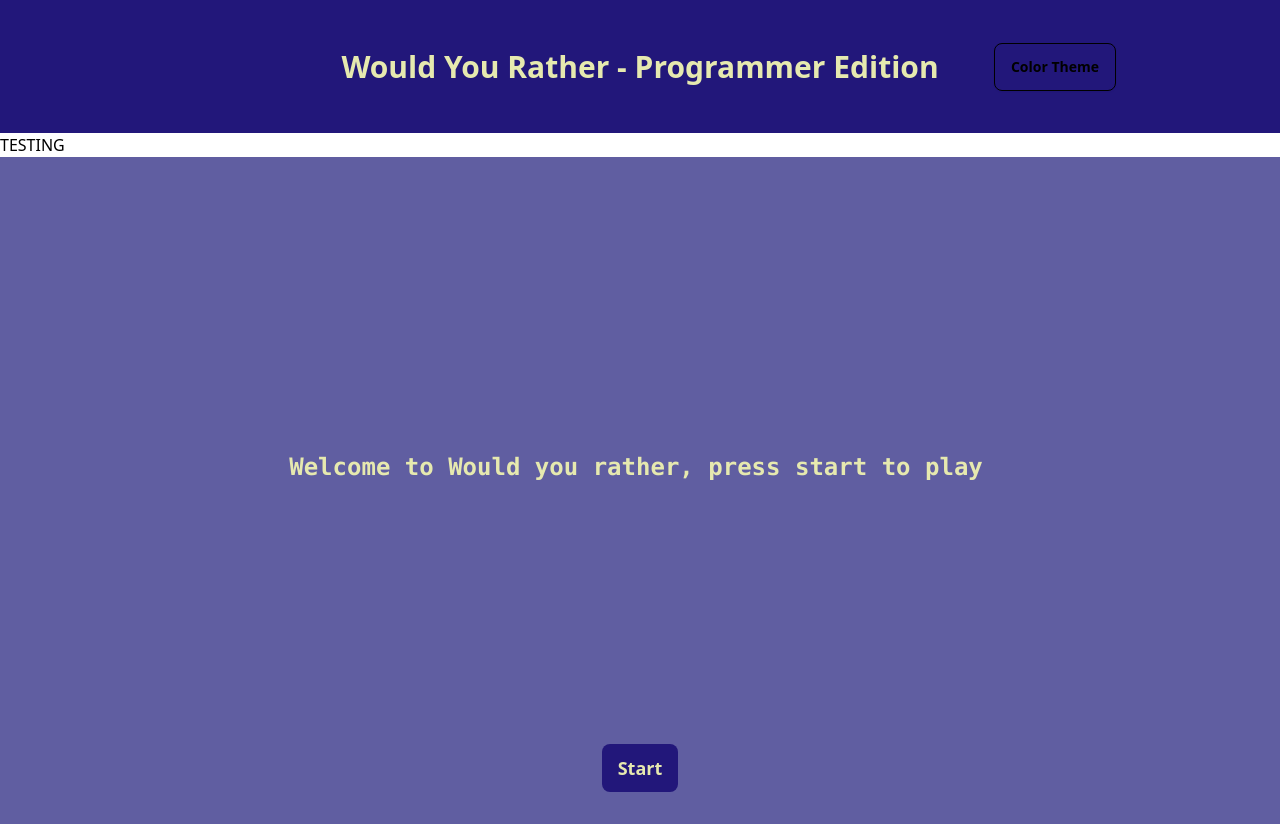
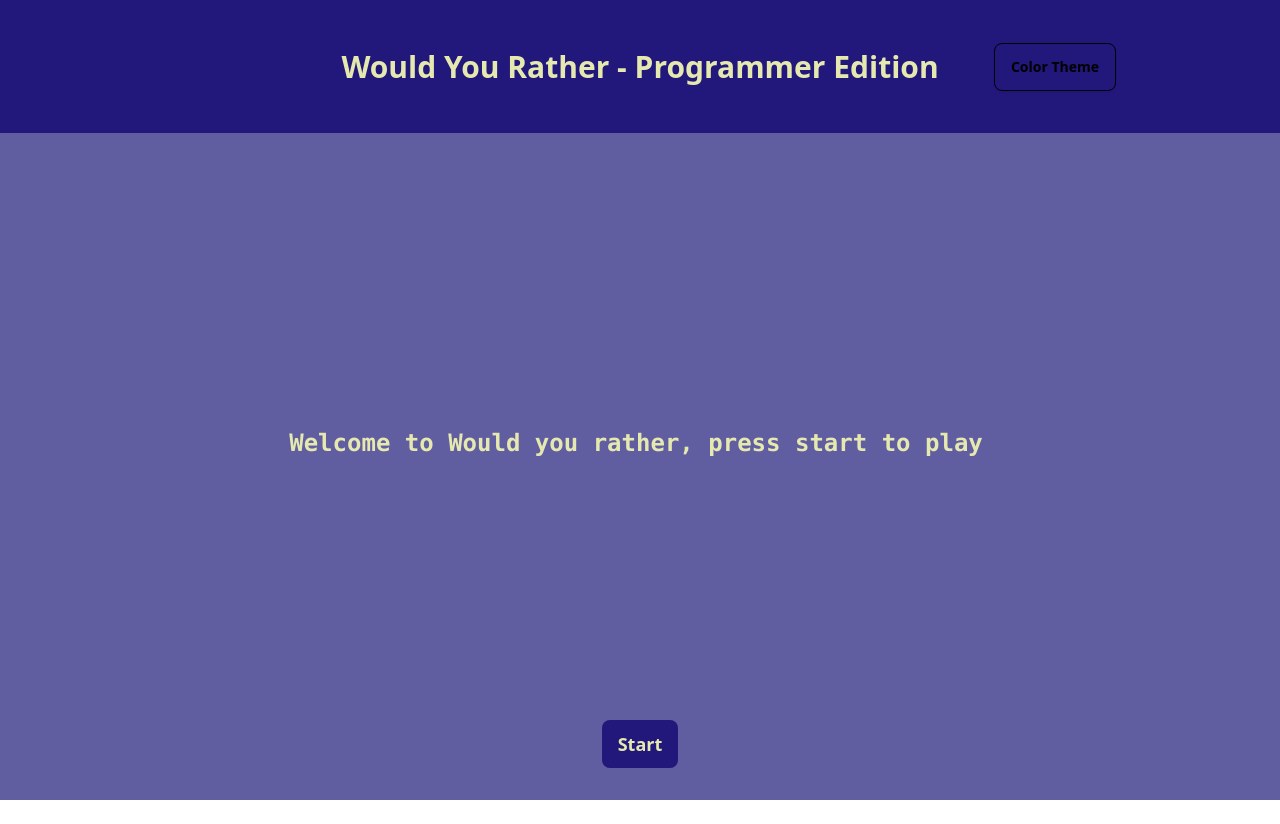
Before and after one commit to karlsb/WouldYouRather, a React (Vite) app in the folder WouldYouRatherClient/: page / in a window 1280 px wide. After the commit the page ends 800 px from the top, so only its background shows below. Built offline with nearby package versions, Linux system fonts and the light colour scheme; no server answers.

Commit message:
remove test button

```diff
--- a/WouldYouRatherClient/src/App.tsx
+++ b/WouldYouRatherClient/src/App.tsx
@@ -257,7 +257,6 @@ function App() {
   return (
     <div className="h-screen">
       <NavBar handleChangeTheme={handleChangeTheme}></NavBar>
-      <button onClick={fetchNPairsTESTING}>TESTING</button>
       <div className="h-5/6 flex flex-col justify-center items-center bg-primary text-accent">
         <div className="w-full h-5/6 flex justify-center items-center">
         {mainContent()}
```
